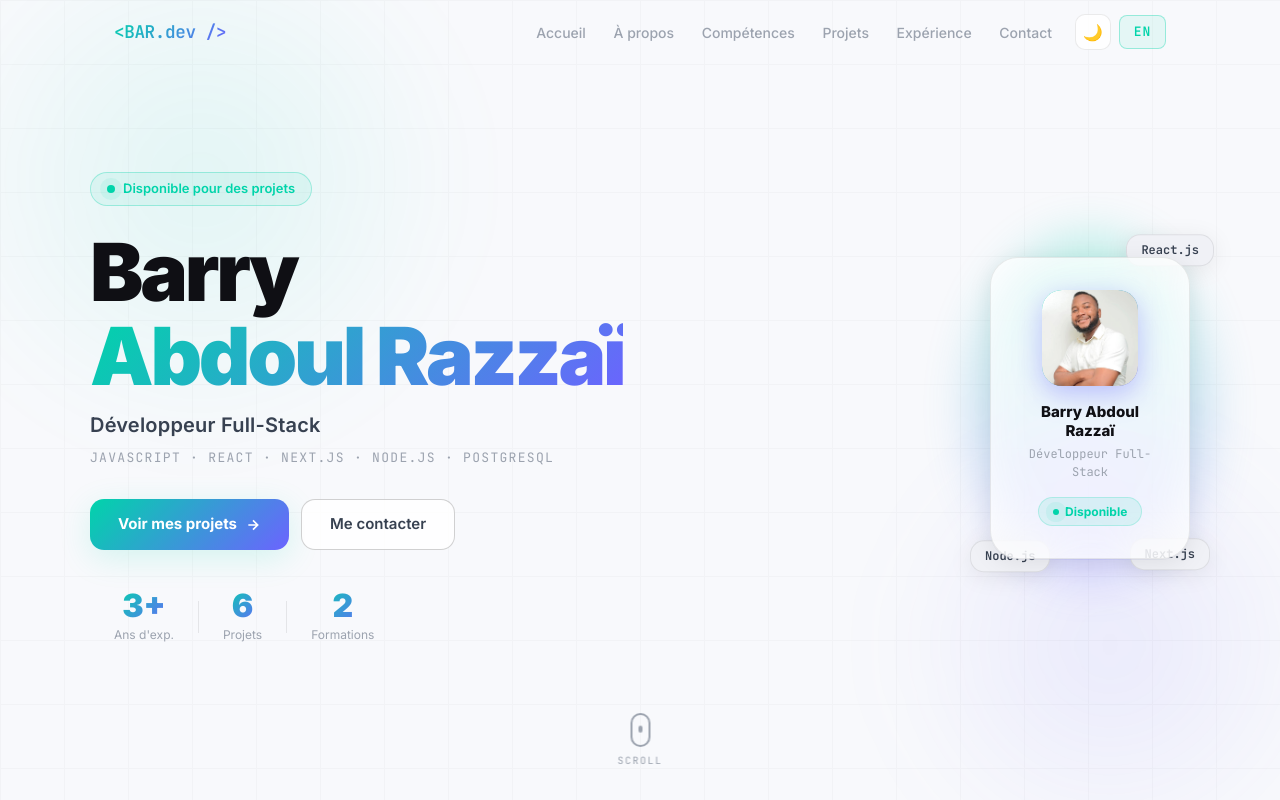
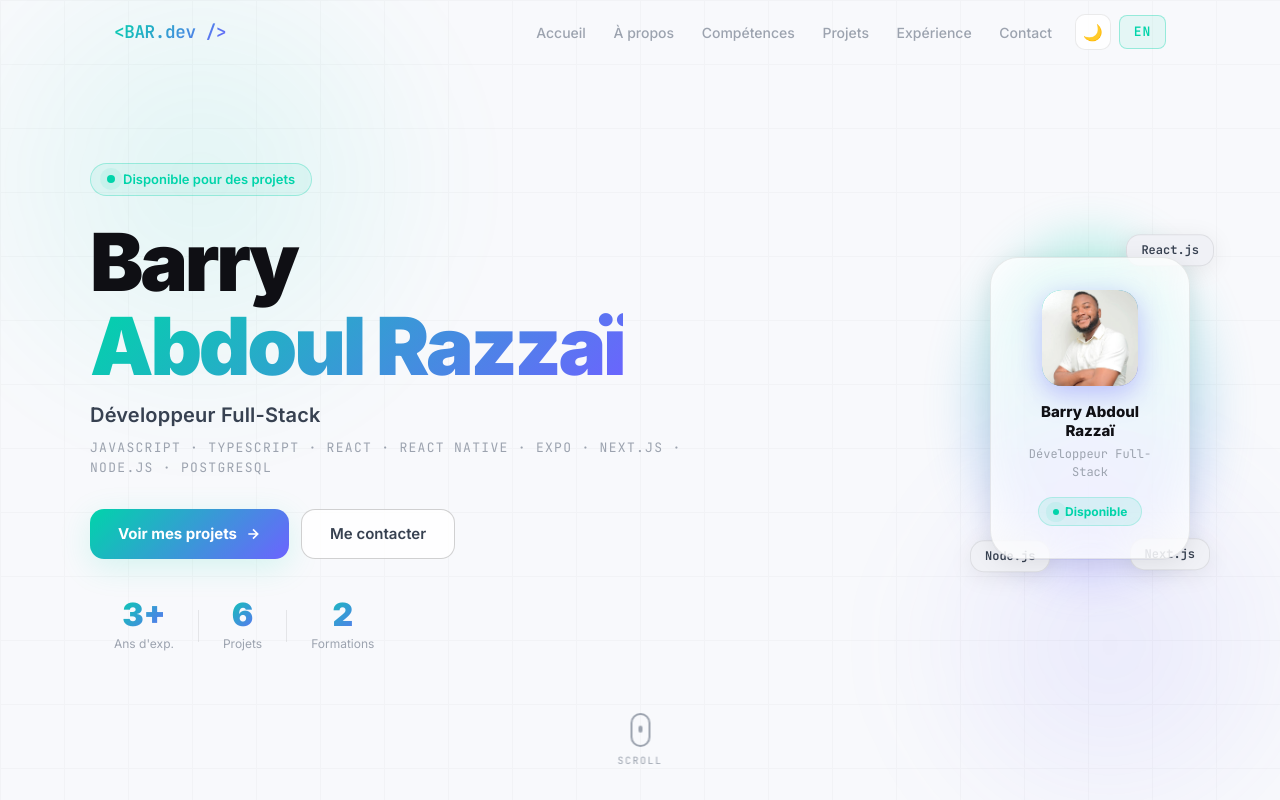
Before and after one commit to Barry-webdev/Mon-Portfolio, a React (Vite) app in the folder Frontend/: page / in a window 1280 px wide. Shown: the top 800 px of the page. Built offline with nearby package versions, Linux system fonts and the light colour scheme.

Commit message:
feat: update tagline with full tech stack

```diff
--- a/Frontend/src/data/index.ts
+++ b/Frontend/src/data/index.ts
@@ -66,8 +66,8 @@ export const info: Info = {
     en: "Full-Stack Developer",
   },
   tagline: {
-    fr: "JavaScript · React · Next.js · Node.js · PostgreSQL",
-    en: "JavaScript · React · Next.js · Node.js · PostgreSQL",
+    fr: "JavaScript · TypeScript · React · React Native · Expo · Next.js · Node.js · PostgreSQL",
+    en: "JavaScript · TypeScript · React · React Native · Expo · Next.js · Node.js · PostgreSQL",
   },
   about: {
     fr: "Développeur Full-Stack spécialisé dans la conception d'applications web & mobile modernes, de l'interface jusqu'à la logique serveur. Je travaille avec React, React Native, Next.js, Tailwind CSS, Node.js, Prisma et PostgreSQL. Formateur en développement web, je combine expertise technique et transmission du savoir.",
```
